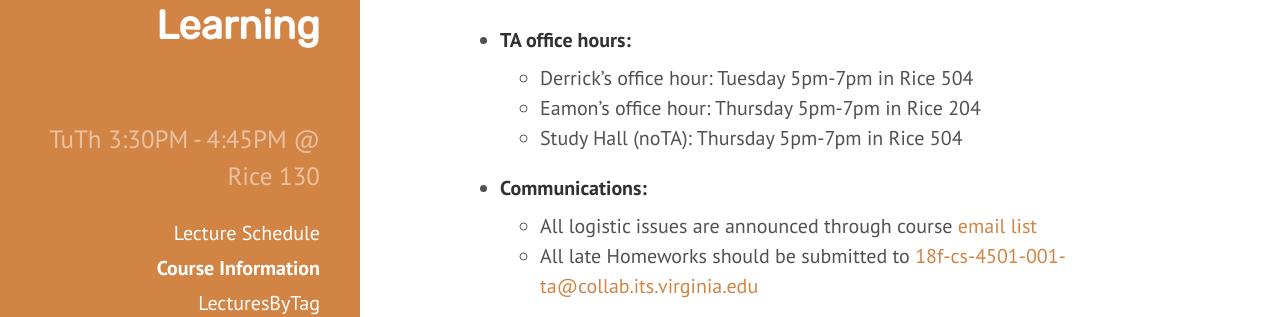
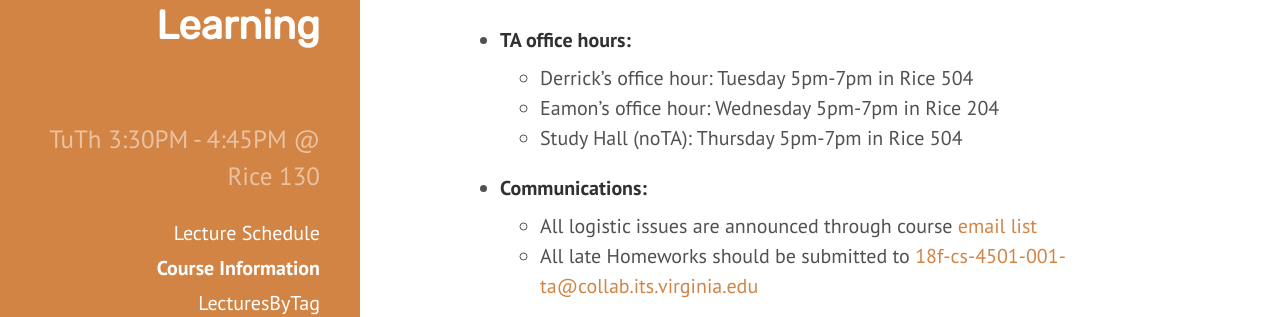
Before and after one commit to dblakely/2018fUVA-CS4501MachineLearning, a Jekyll site: the page built from About.md, in a window 1280 px wide and 900 px high, scrolled down 1069 px. Shown: the part 165-482 px from the top of the window. Built offline with Jekyll 4.4.1, drawn with Linux system fonts in a browser that asks for light colours.

Commit message:
correct TA office hour info

```diff
--- a/About.md
+++ b/About.md
@@ -40,7 +40,7 @@ desc: "Information for UVA CS 4501 Machine Learning"
 
 + #### TA office hours:
   + Derrick's office hour: Tuesday 5pm-7pm in Rice 504
-  + Eamon's office hour: Thursday 5pm-7pm in Rice 204
+  + Eamon's office hour: Wednesday 5pm-7pm in Rice 204
   + Study Hall (noTA): Thursday 5pm-7pm in Rice 504
 
 + #### Communications:
```
Also changed, not shown: 1 other file.
